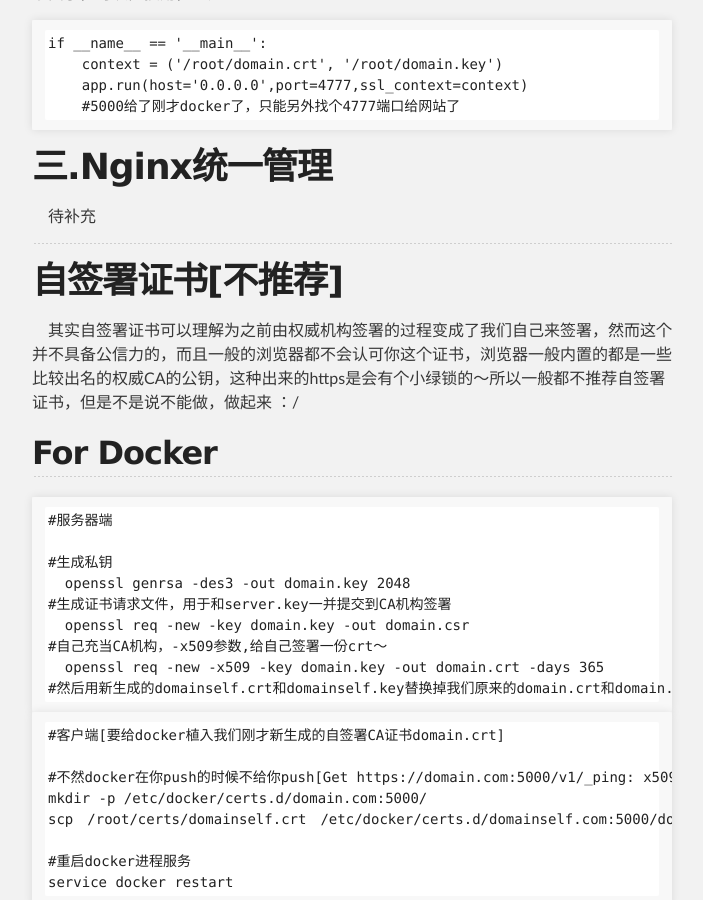
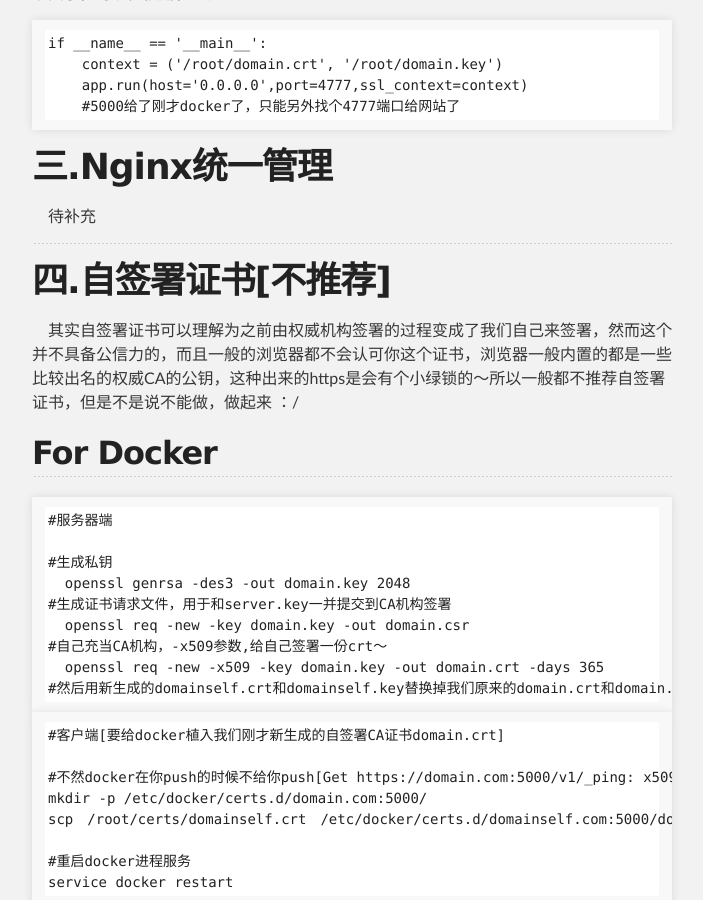
Before and after one commit to silbertmonaphia/silbertmonaphia.github.io, a Jekyll site: the page built from _posts/2017-03-03-Docker Registry--私有docker站.md, in a window 1280 px wide and 900 px high, scrolled down 4035 px. Shown: the whole window, without its empty margins (288-991 px from the left). Built offline with Jekyll 4.4.1, drawn with Linux system fonts in a browser that asks for light colours.

Commit message:
Update 2017-03-03-Docker Registry--私有docker站.md

```diff
--- a/_posts/2017-03-03-Docker Registry--私有docker站.md
+++ b/_posts/2017-03-03-Docker Registry--私有docker站.md
@@ -170,7 +170,7 @@ if __name__ == '__main__':
 ----------
 
 
-# **自签署证书[不推荐]**
+# 四.自签署证书[不推荐]
 
 　其实自签署证书可以理解为之前由权威机构签署的过程变成了我们自己来签署，然而这个并不具备公信力的，而且一般的浏览器都不会认可你这个证书，浏览器一般内置的都是一些比较出名的权威CA的公钥，这种出来的https是会有个小绿锁的～所以一般都不推荐自签署证书，但是不是说不能做，做起来 ：/
 
```
